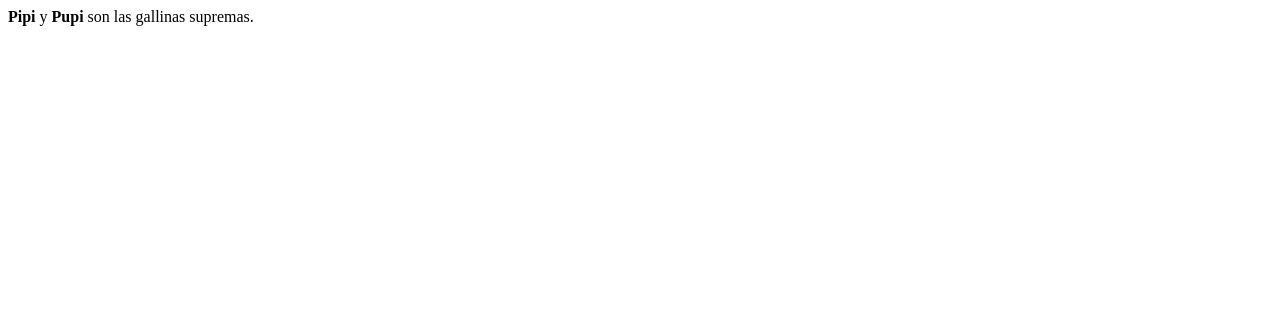
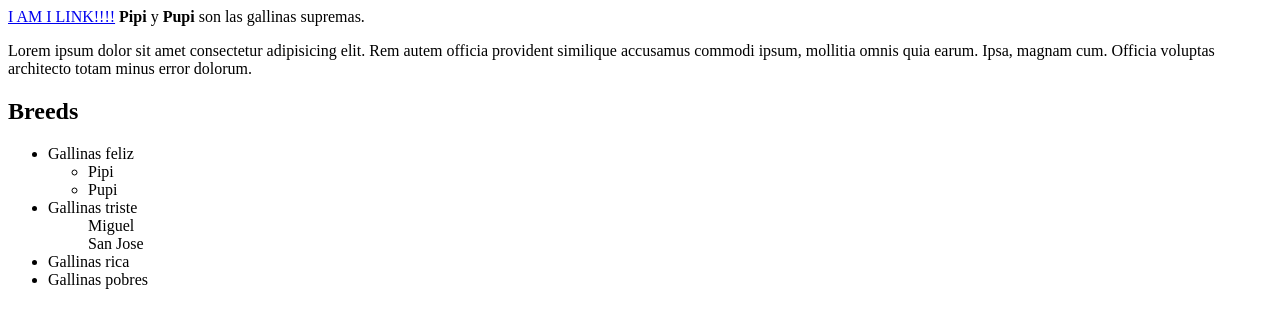
Before and after one commit to eduardotejeda/tutorial-hell, a website: page web-developer-bootcamp/chickens.html in a window 1280 px wide. Drawn offline with Linux system fonts and the light colour scheme.

Commit message:
chickens file add

```diff
--- a/web-developer-bootcamp/chickens.html
+++ b/web-developer-bootcamp/chickens.html
@@ -7,6 +7,36 @@
     <title>Document</title>
   </head>
   <body>
+    <a href="https://www.google.com/">I AM I LINK!!!!</a>
+
     <b>Pipi</b> y <b>Pupi</b> son las gallinas supremas.
+
+    <p>
+      Lorem ipsum dolor sit amet consectetur adipisicing elit. Rem autem officia
+      provident similique accusamus commodi ipsum, mollitia omnis quia earum.
+      Ipsa, magnam cum. Officia voluptas architecto totam minus error dolorum.
+    </p>
+
+    <h2>Breeds</h2>
+    <ul>
+      <li>
+        Gallinas feliz
+        <ul>
+          <li>Pipi</li>
+          <li>Pupi</li>
+        </ul>
+      </li>
+      <li>
+        Gallinas triste
+        <ol>
+          Miguel
+        </ol>
+        <ol>
+          San Jose
+        </ol>
+      </li>
+      <li>Gallinas rica</li>
+      <li>Gallinas pobres</li>
+    </ul>
   </body>
 </html>
```
